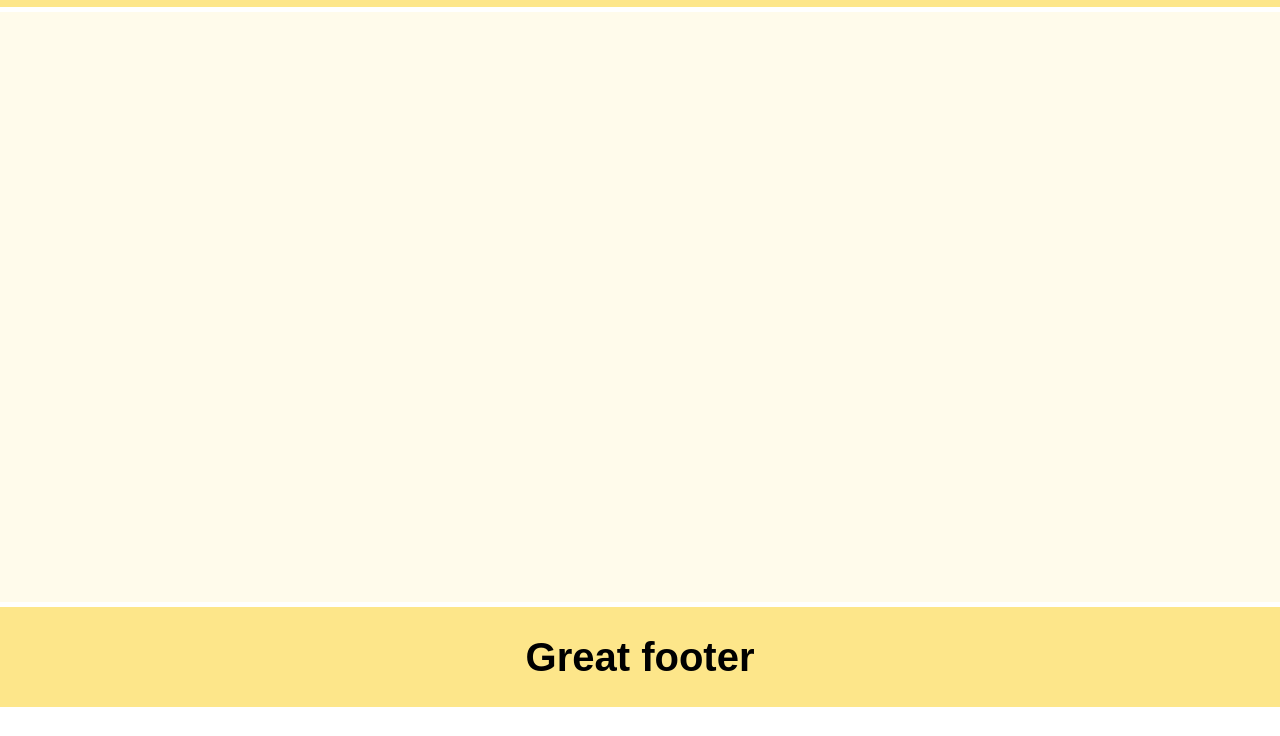
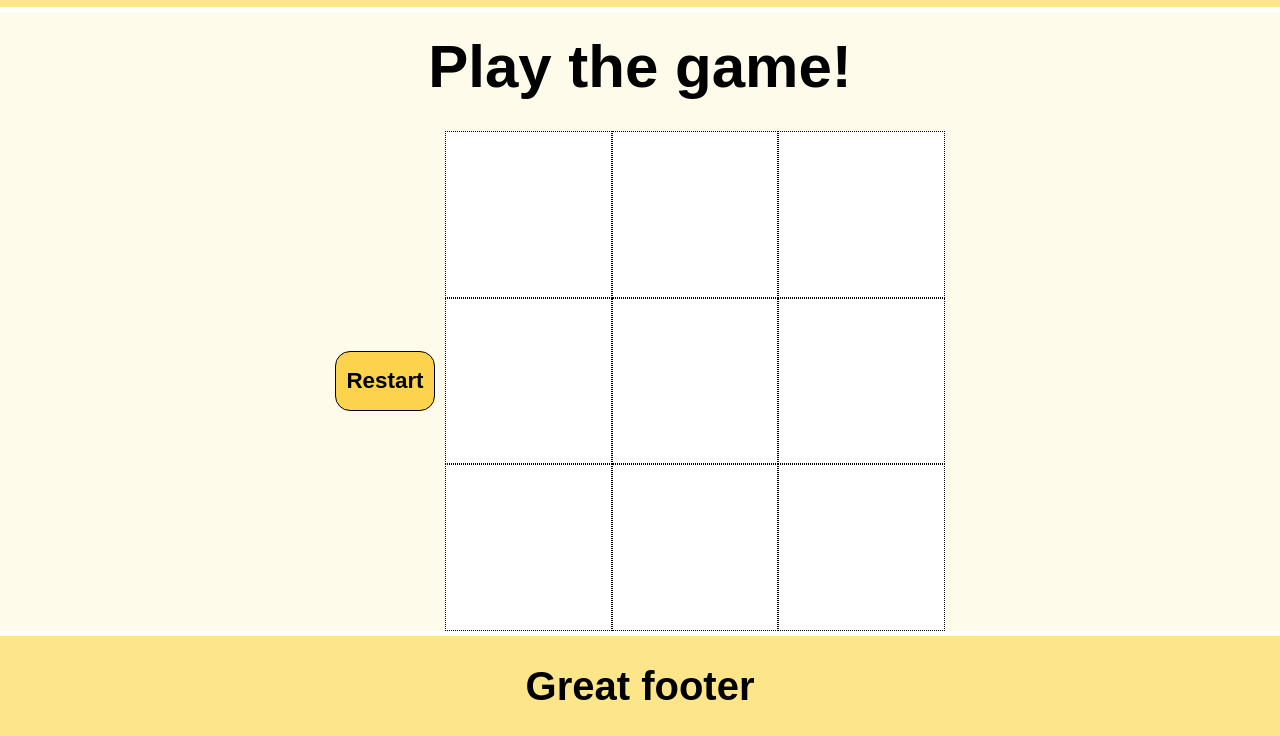
Before and after one commit to Nelfimov/odin-tictactoe, a plain HTML site: page index.html in a window 1280 px wide. Shown: the part 93-829 px from the top of the page. Before the commit the page ends 800 px from the top, so only its background shows below. Drawn offline with Linux system fonts and the light colour scheme; a web font is replaced by a local one.

Commit message:
add template and styling

```diff
--- a/index.html
+++ b/index.html
@@ -26,7 +26,25 @@
     </div>
   </div>
 
-  <div class="content"></div>
+  <div class="content">
+    <div class="announcement">
+      <h2>Play the game!</h2>
+    </div>
+    <div class="controls">
+      <button type="button" class="restart">Restart</button>
+    </div>
+    <div class="gameboard">
+      <div class="field"></div>
+      <div class="field"></div>
+      <div class="field"></div>
+      <div class="field"></div>
+      <div class="field"></div>
+      <div class="field"></div>
+      <div class="field"></div>
+      <div class="field"></div>
+      <div class="field"></div>
+    </div>
+  </div>
 
   <div class="footer">
     Great footer
--- a/scripts.js
+++ b/scripts.js
@@ -0,0 +1,11 @@
+const fields = document.querySelectorAll('div.field');
+const X = 'static/x.svg';
+const O = 'static/o.svg';
+
+fields.forEach(field => field.addEventListener('click', () => {
+  if (field.childElementCount === 0) {
+    const img = document.createElement('img');
+    img.src = X;
+    field.appendChild(img);
+  }
+}))
--- a/style.css
+++ b/style.css
@@ -1,6 +1,17 @@
 :root {
   --background-color-headerfooter-custom: #fde68a;
   --background-color-content-custom: #fffbeb;
+  --background-color-button-custom: #fcd34d;
+}
+
+@keyframes spin {
+  from {
+    transform: rotate(0deg);
+  }
+
+  to {
+    transform: rotate(360deg);
+  }
 }
 
 html,
@@ -18,8 +29,6 @@ body {
   font-weight: bold;
   font-size: 2.5rem;
 }
-
-/* CONTENT */
 
 /* HEADER */
 div.header * {
@@ -58,11 +67,61 @@ img.icon {
   height: 80px;
 }
 
+img.icon:hover {
+  animation-name: spin;
+  animation-duration: 500ms;
+}
+
 /* CONTENT */
 div.content {
   background-color: var(--background-color-content-custom);
+  display: grid;
+  grid-template-columns: auto auto;
+  grid-template-rows: min-content auto;
+  grid-template-areas:
+    'announcement announcement'
+    'controls gameboard';
+  align-items: center;
+  justify-content: center;
+  gap: 10px;
 }
 
+div.announcement {
+  grid-area: announcement;
+  text-align: center;
+}
+
+div.announcement>h2 {
+  margin: 20px 0;
+}
+
+div.controls {
+  grid-area: controls;
+}
+
+div.controls button {
+  height: 60px;
+  width: 100px;
+  border: 1px solid black;
+  background-color: var(--background-color-button-custom);
+  font-weight: bold;
+  font-size: 1.4rem;
+  border-radius: 15px;
+}
+
+div.gameboard {
+  grid-area: gameboard;
+  background-color: white;
+  height: 500px;
+  width: 500px;
+  display: grid;
+  grid-template-columns: repeat(3, 1fr);
+  grid-template-rows: repeat(3, 1fr);
+}
+
+div.gameboard div.field {
+  border: 1px dotted black;
+}
 
 /* FOOTER */
 div.footer {
```
Also changed, not shown: static/o.svg (renamed from static/circle-outline-svgrepo-com.svg), static/x.svg (renamed from static/x-symbol-svgrepo-com.svg).
